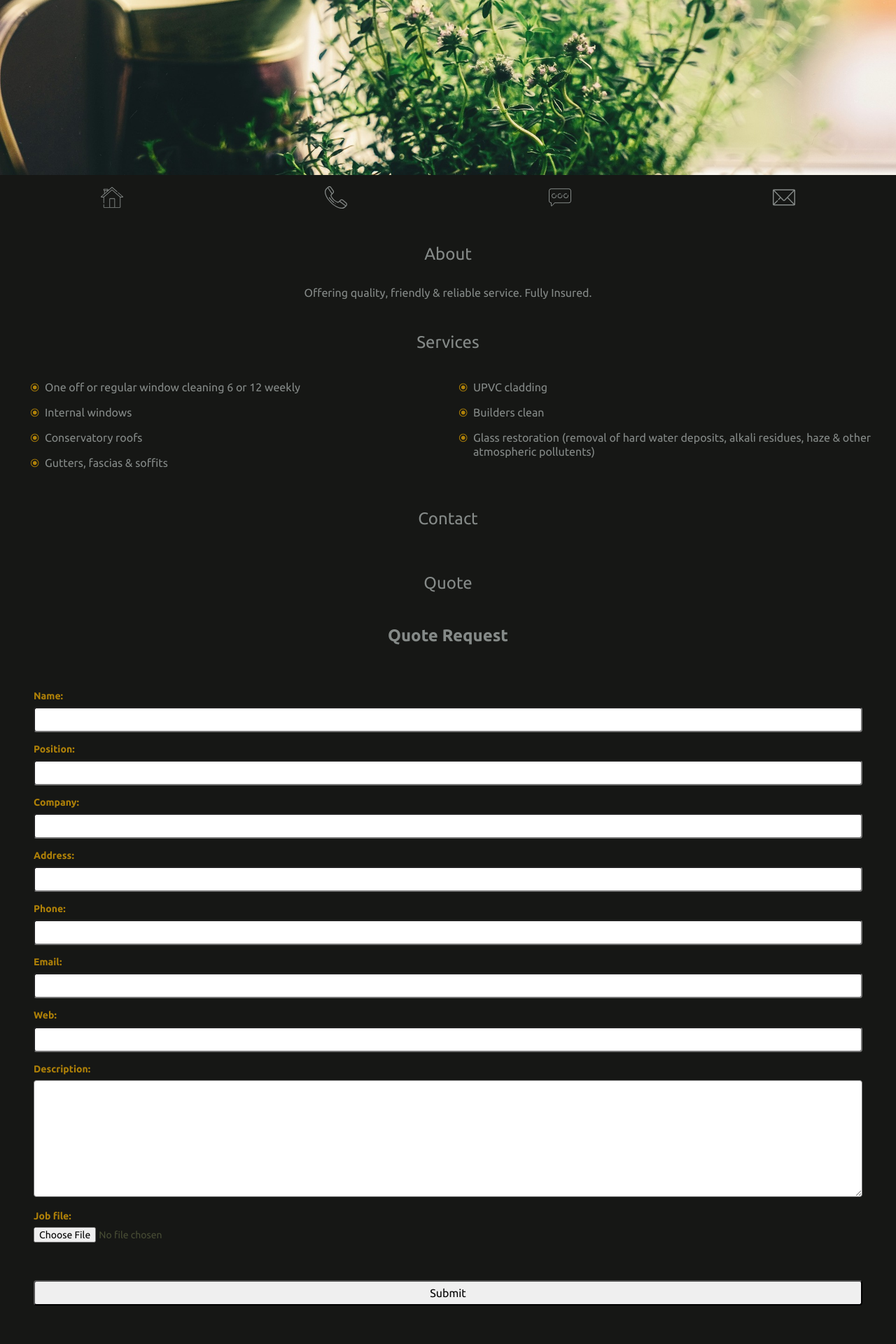
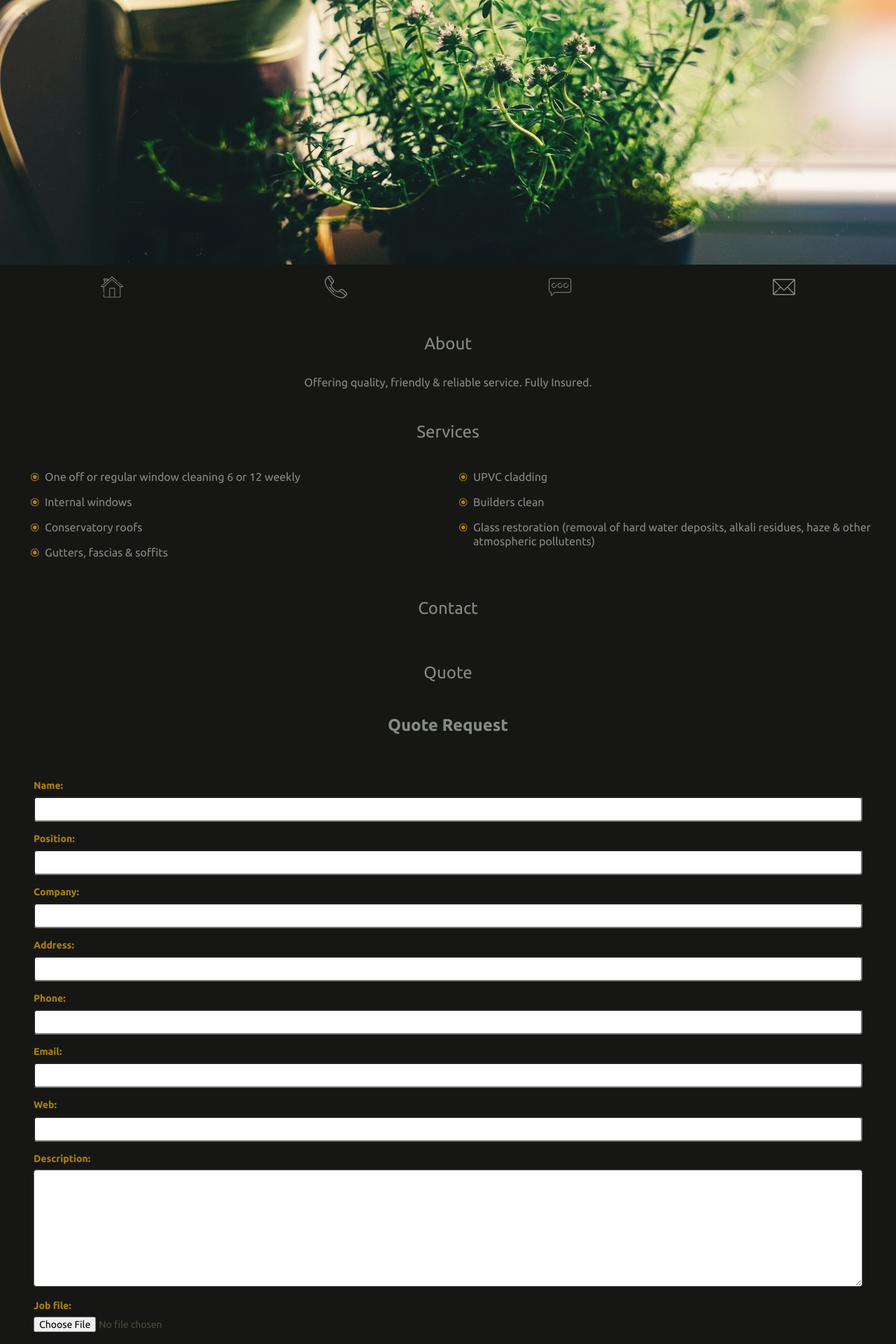
Before and after one commit to BartoszLewosz/windows-cleaning, a Django app: page /quote/ in a window 1280 px wide. Shown: the part 390-2310 px from the top of the page at 70% size. Run offline with Django 3.2, Linux system fonts and the light colour scheme.

Commit message:
Adjust height in hero sections

```diff
--- a/windows_cleaning/windows_cleaning/static/css/main.css
+++ b/windows_cleaning/windows_cleaning/static/css/main.css
@@ -349,6 +349,12 @@ template {
   grid-template-rows: 50px;
 }
 
+@media (min-width: 768px) {
+  .hero {
+    min-height: 768px;
+  }
+}
+
 .hero__menu {
   grid-column-start: 3;
   justify-self: end;
@@ -531,7 +537,7 @@ a:active {
 
 @media (min-width: 768px) {
   .hero__contact {
-    min-height: 40em;
+    min-height: 768px;
   }
 }
 
@@ -634,7 +640,7 @@ input:focus {
 
 @media (min-width: 768px) {
   .hero__quote {
-    min-height: 40em;
+    min-height: 768px;
   }
 }
 
--- a/windows_cleaning/windows_cleaning/static/css/modules/contact.css
+++ b/windows_cleaning/windows_cleaning/static/css/modules/contact.css
@@ -11,7 +11,7 @@
 
 @media (min-width: 768px) {
   .hero__contact {
-    min-height: 40em;
+    min-height: 768px;
   }
 }
 
--- a/windows_cleaning/windows_cleaning/static/css/modules/hero.css
+++ b/windows_cleaning/windows_cleaning/static/css/modules/hero.css
@@ -6,6 +6,12 @@
   display: grid;
   grid-template-columns: 1fr 2fr 1fr;
   grid-template-rows: 50px;
+}
+
+@media (min-width: 768px) {
+  .hero {
+    min-height: 768px;
+  }
 }
 
 .hero__menu {
--- a/windows_cleaning/windows_cleaning/static/css/modules/quote.css
+++ b/windows_cleaning/windows_cleaning/static/css/modules/quote.css
@@ -10,7 +10,7 @@
 
 @media (min-width: 768px) {
   .hero__quote {
-    min-height: 40em;
+    min-height: 768px;
   }
 }
 
--- a/windows_cleaning/windows_cleaning/static/scss/modules/contact.scss
+++ b/windows_cleaning/windows_cleaning/static/scss/modules/contact.scss
@@ -11,7 +11,7 @@
         grid-template-columns: 1fr 2fr 1fr;
         grid-template-rows: 50px;
         @media (min-width: $tablet) {
-            min-height: 40em;
+            min-height: $tablet;
         }
     }
     &__menu {
--- a/windows_cleaning/windows_cleaning/static/scss/modules/hero.scss
+++ b/windows_cleaning/windows_cleaning/static/scss/modules/hero.scss
@@ -8,6 +8,9 @@
     display: grid;
     grid-template-columns: 1fr 2fr 1fr;
     grid-template-rows: 50px;
+    @media (min-width: $tablet) {
+        min-height: $tablet;
+    }
     &__menu {
         grid-column-start: 3;
         justify-self: end;
--- a/windows_cleaning/windows_cleaning/static/scss/modules/quote.scss
+++ b/windows_cleaning/windows_cleaning/static/scss/modules/quote.scss
@@ -11,7 +11,7 @@
         grid-template-columns: 1fr 2fr 1fr;
         grid-template-rows: 50px;
         @media (min-width: $tablet) {
-            min-height: 40em;
+            min-height: $tablet;
         }
     }
     &__menu {
```
